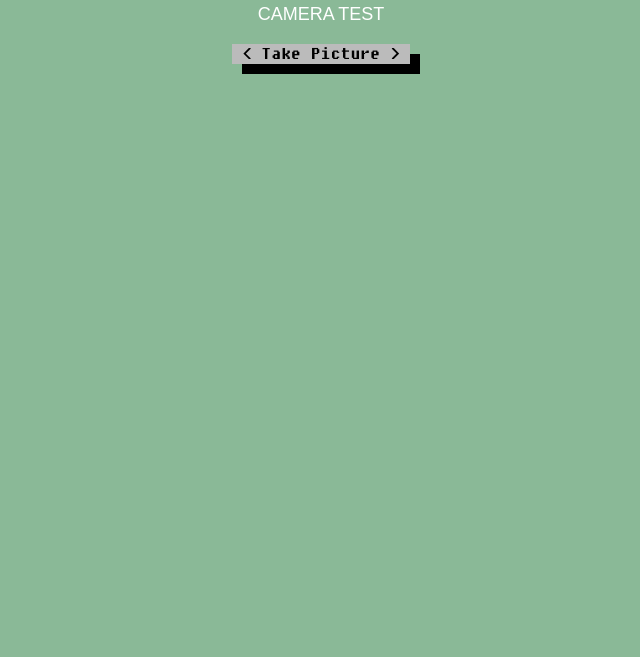
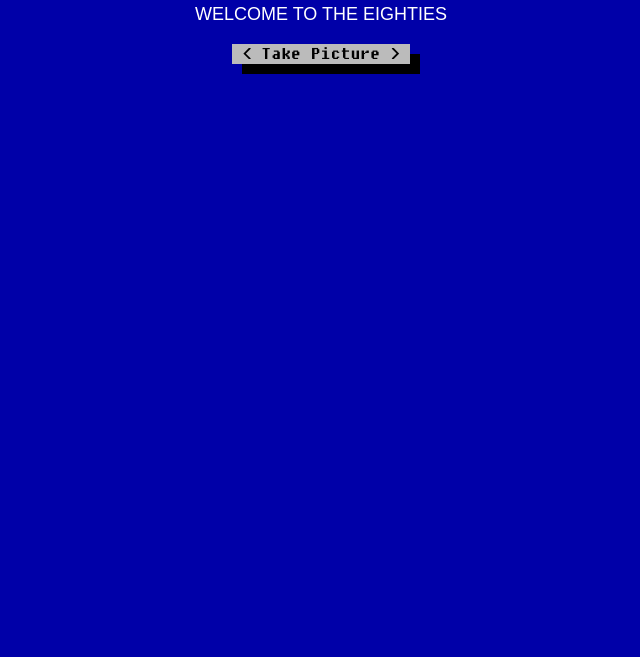
Before and after one commit to BrianTDooley/eighties, a plain HTML site: page client/default/index.html in a window 1280 px wide. Shown: the part 143-800 px from the top of the page, without its empty margins (319-959 px from the left). Drawn offline with nearby package versions, Linux system fonts and the light colour scheme; files whose address does not match are found by name.

Commit message:
change color

```diff
--- a/client/default/css/style.css
+++ b/client/default/css/style.css
@@ -1,5 +1,5 @@
 body {
   font-family:arial, sans-serif;
   font-size:14px;
-  background-color:#8AB997;
+  background-color:#0000a8;
 }
--- a/client/default/index.html
+++ b/client/default/index.html
@@ -3,7 +3,7 @@
 	<link href="css/bootstrap.min.css" rel="stylesheet">
 
 	<!-- Make general background "FeedHenry Green", note internal style tag overwrites external "css/bootstrap.min.css" for styles  -->
-	<style>bg {background:#8AB997;}</style>
+	<!-- <style>bg {background:#0000a8;}</style> -->
 </head>
 <link href="css/style.css" rel="stylesheet" />
 
@@ -19,7 +19,7 @@
 		<p></p>
 		<img src="resources/fh_logo.png" align="middle">
 		<p></p>
-		<h1>Camera Test</h1>
+		<h1> Welcome To The Eighties </h1>
 
 		<p></p>
 		<button type="button" id="submit_button" class="btn btn-lg btn-danger"> Take Picture </button>
```
